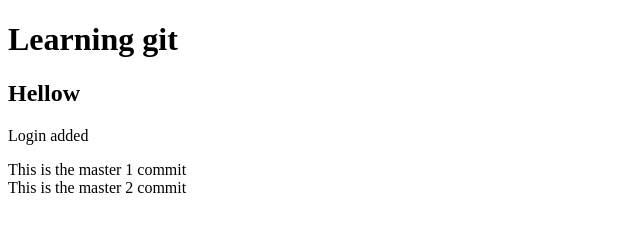
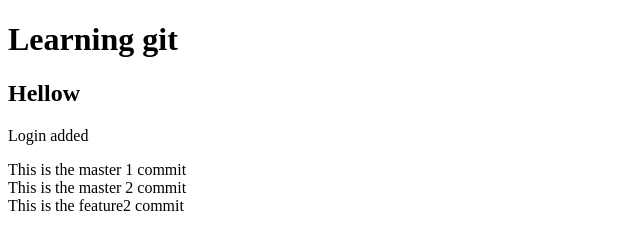
Before and after one commit to lingeshkouti/git-adventure, a plain HTML site: page index.html in a window 1280 px wide. Shown: the whole page, without its empty margins (0-640 px from the left). Drawn offline with Linux system fonts and the light colour scheme.

Commit message:
feature2 commit

```diff
--- a/index.html
+++ b/index.html
@@ -16,5 +16,8 @@
     <section>
         This is the master 2 commit
     </section>
+    <section>
+        This is the feature2 commit
+    </section>
 </body>
 </html>
```
